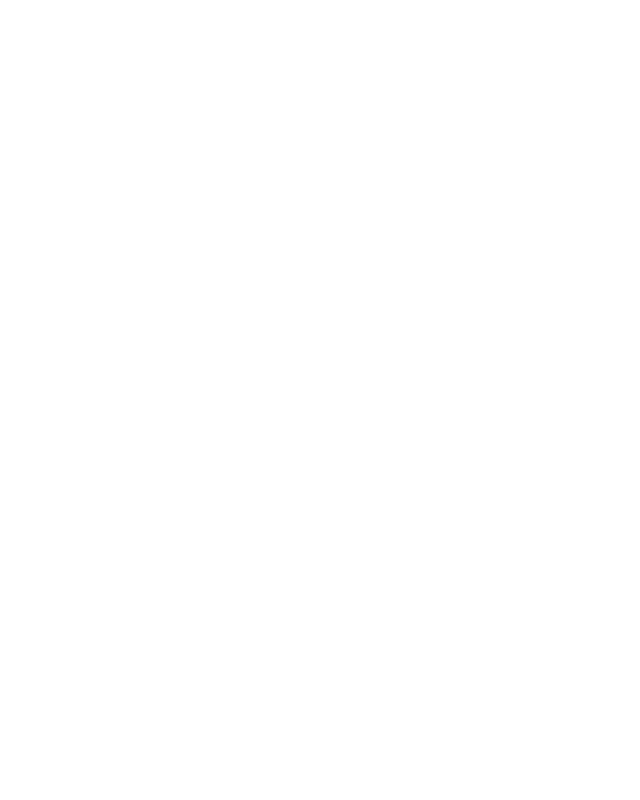
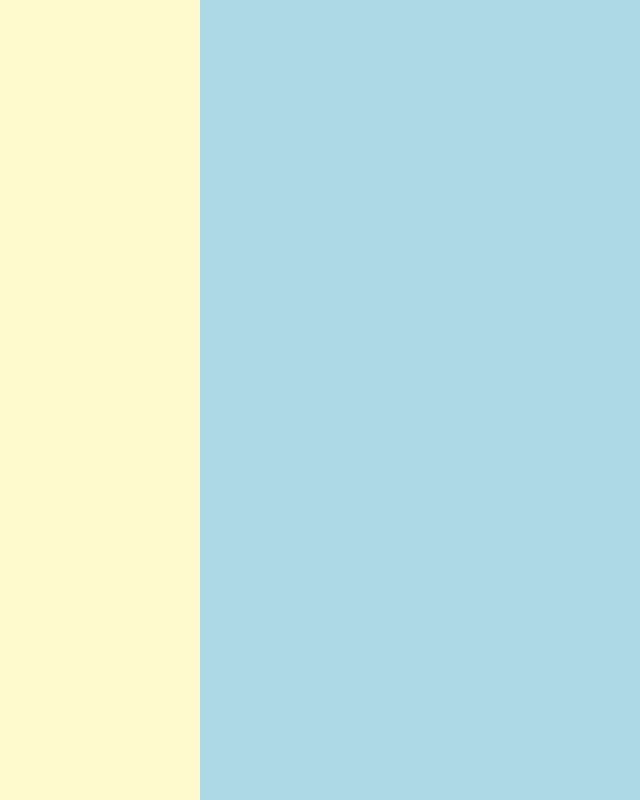
Before and after one commit to esakal/react-workshop, a React (Create React App) app: page / in a window 1280 px wide. Shown: the whole page, without its empty margins (0-640 px from the left). Built offline with nearby package versions, Linux system fonts and the light colour scheme.

Commit message:
complete task

```diff
--- a/src/components/app-content/app-content.tsx
+++ b/src/components/app-content/app-content.tsx
@@ -1,10 +1,14 @@
 import React, {Component} from 'react';
 import classes from './app-content.module.css';
+import { ChannelView } from '../channel-view';
+import { Sidebar } from '../sidebar';
 
 export class AppContent extends Component {
 	render() {
 		return (
 		<div className={classes.container}>
+			<Sidebar className={classes.sideBar} />
+			<ChannelView className={classes.channelView} />
 		</div>
 		);
 	}
--- /dev/null
+++ b/src/components/channel-view/channel-view.module.css
@@ -0,0 +1,21 @@
+.container {
+    display: flex;
+    justify-content: center;
+    flex-direction: column;
+    align-items: center;
+    background: lightblue;
+}
+
+.messageCreate {
+    width: 100%;
+    height: 46px;
+}
+
+.channelHeader {
+    width: 100%;
+    height: 63px;
+}
+
+.channelMessages {
+    flex: 1;
+}
--- /dev/null
+++ b/src/components/channel-view/channel-view.tsx
@@ -0,0 +1,17 @@
+import React, {Component} from 'react';
+import classes from './channel-view.module.css';
+import classnames from 'classnames';
+
+export interface ChannelViewProps {
+    className?: string
+}
+
+export class ChannelView extends Component<ChannelViewProps> {
+    render() {
+        const { className } = this.props;
+        return (
+            <div className={classnames(classes.container, className)}>
+            </div>
+        );
+    }
+}
--- /dev/null
+++ b/src/components/channel-view/index.ts
@@ -0,0 +1 @@
+export * from './channel-view';
--- /dev/null
+++ b/src/components/sidebar/index.ts
@@ -0,0 +1 @@
+export * from './sidebar';
--- /dev/null
+++ b/src/components/sidebar/sidebar.module.css
@@ -0,0 +1,5 @@
+.container {
+    display: flex;
+    flex-direction: column;
+    background: lemonchiffon;
+}
--- /dev/null
+++ b/src/components/sidebar/sidebar.tsx
@@ -0,0 +1,15 @@
+import React, {Component} from 'react';
+import classes from './sidebar.module.css';
+import classnames from 'classnames';
+
+export interface SidebarProps {
+	className?: string;
+}
+
+export class Sidebar extends Component<SidebarProps> {
+	render() {
+		const { className } = this.props;
+		return <div className={classnames(classes.container, className)}>
+		</div>;
+	}
+}
```
